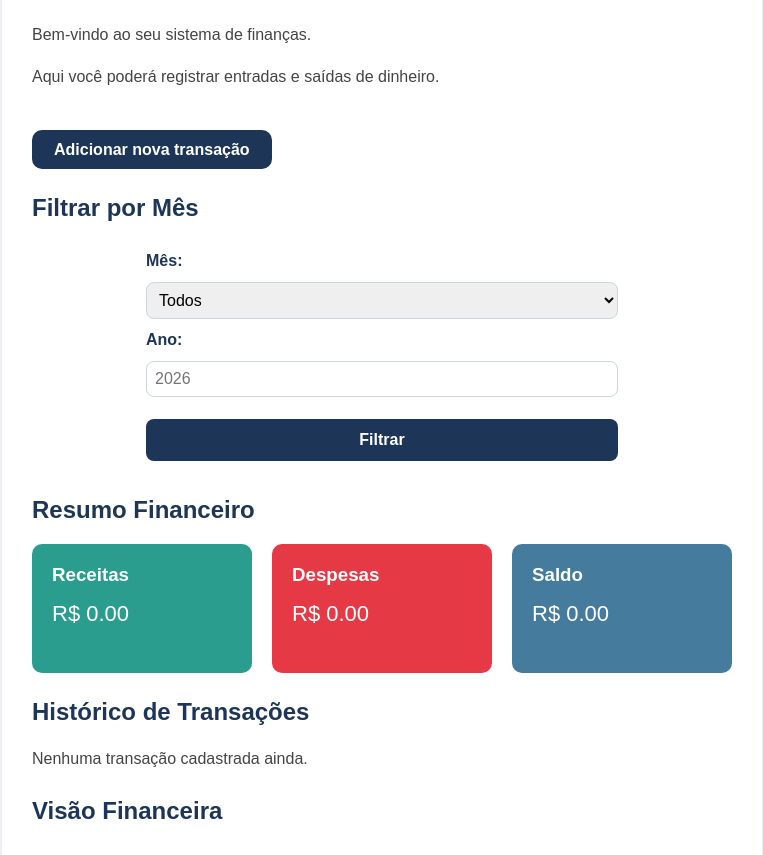
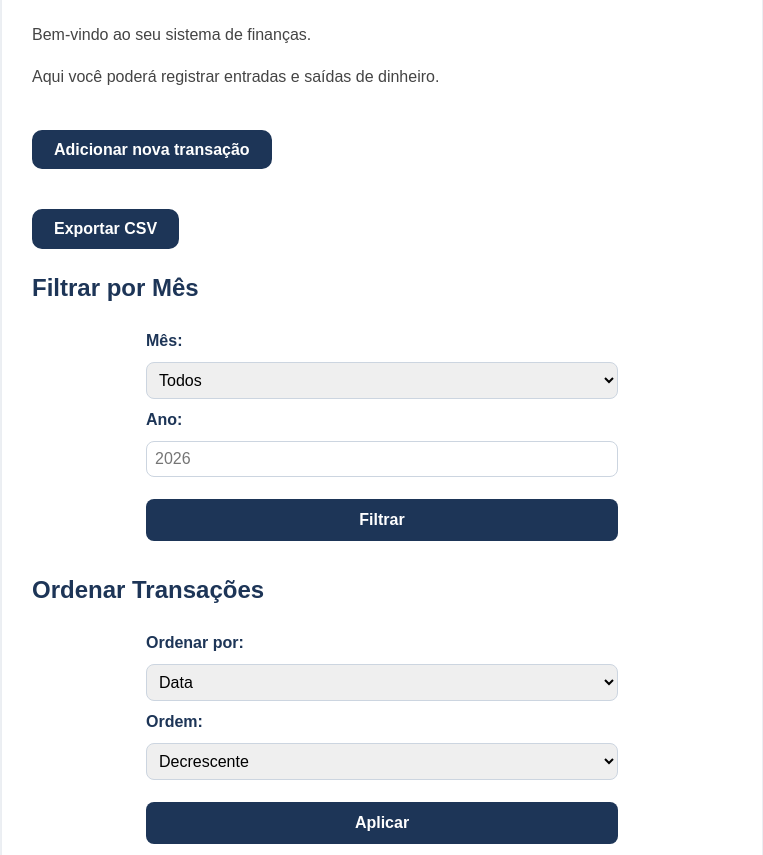
Before and after one commit to ArthurAlvesVS/controle-financeiro, a Flask app: page / in a window 1280 px wide. Shown: the part 224-1079 px from the top of the page, without its empty margins (258-1021 px from the left). Run offline with Flask 3, Linux system fonts and the light colour scheme.

Commit message:
Adiciona ordenacao de transacoes por data, valor e categoria

```diff
--- a/app.py
+++ b/app.py
@@ -1,4 +1,6 @@
-from flask import Flask, render_template, request, redirect, url_for, flash
+import csv
+import io
+from flask import Flask, render_template, request, redirect, url_for, flash, Response
 from database import db
 from models import Transaction
 
@@ -12,6 +14,8 @@ db.init_app(app)
 
 @app.route("/")
 def home():
+    sort = request.args.get("sort", "date")
+    order = request.args.get("order" , "desc")
     month = request.args.get("month")
     year = request.args.get("year")
 
@@ -48,7 +52,9 @@ def home():
          categorias=categorias,
          valores=valores,
          selected_month=month,
-         selected_year=year
+         selected_year=year,
+         selected_sort=sort,
+         selected_order=order
       )
 
 @app.route("/add", methods=["GET", "POST"])
@@ -105,6 +111,33 @@ def edit_transaction(id):
 
     return render_template("edit_transaction.html", transaction=transaction)
 
+@app.route("/export/csv")
+def export_csv():
+   transactions = Transaction.query.all()
+
+   output = io.StringIO()
+   writer = csv.writer(output)
+
+   writer.writerow(["Descrição", "Valor", "Categoria", "Tipo", "Data"])
+
+   for transaction in transactions:
+      writer.writerow([
+         transaction.description,
+         transaction.amount,
+         transaction.category,
+         transaction.type,
+         transaction.date
+      ])
+
+   csv_data = output.getvalue()
+   output.close()
+
+   return Response(
+      csv_data,
+      mimetype="text/csv",
+      headers={"Content-Disposition": "attachment; filename=transacoes.csv"}
+   )
+
 if __name__ == "__main__":
   with app.app_context():
       db.create_all()
--- a/templates/index.html
+++ b/templates/index.html
@@ -9,6 +9,8 @@
 
     <p>
         <a href="{{ url_for('add_transaction') }}">Adicionar nova transação</a>
+
+        <a href="{{ url_for('export_csv') }}">Exportar CSV</a>
     </p>
 
     <h2>Filtrar por Mês</h2>
@@ -36,6 +38,29 @@
 
         <button type="submit">Filtrar</button>
     </form>
+
+    <h2>Ordenar Transações</h2>
+
+    <form method="get" class="filter-form">
+        <input type="hidden" name="month" value="{{ selected_month or ''}}">
+        <input type="hidden" name="year" value="{{ selected_year or ''}}">
+
+        <label for="sort">Ordenar por:</label>
+        <select name="sort" id="sort">
+            <option value="date" {% if selected_sort == "date" %}selected{% endif %}>Data</option>
+            <option value="amount" {% if selected_sort == "amount" %}selected{% endif %}>Valor</option>
+            <option value="category" {% if selected_sort == "category" %}selected{% endif %}>Categoria</option>
+        </select>
+
+        <label for="order">Ordem:</label>
+        <select name="order" id="order">
+            <option value="desc" {% if selected_order == "desc" %}selected{% endif %}>Decrescente</option>
+            <option value="asc" {% if selected_order == "asc" %}selected{% endif %}>Crescente</option>
+        </select>
+
+        <button type="submit">Aplicar</button>
+    </form>
+
 
     <h2>Resumo Financeiro</h2>
 
```
